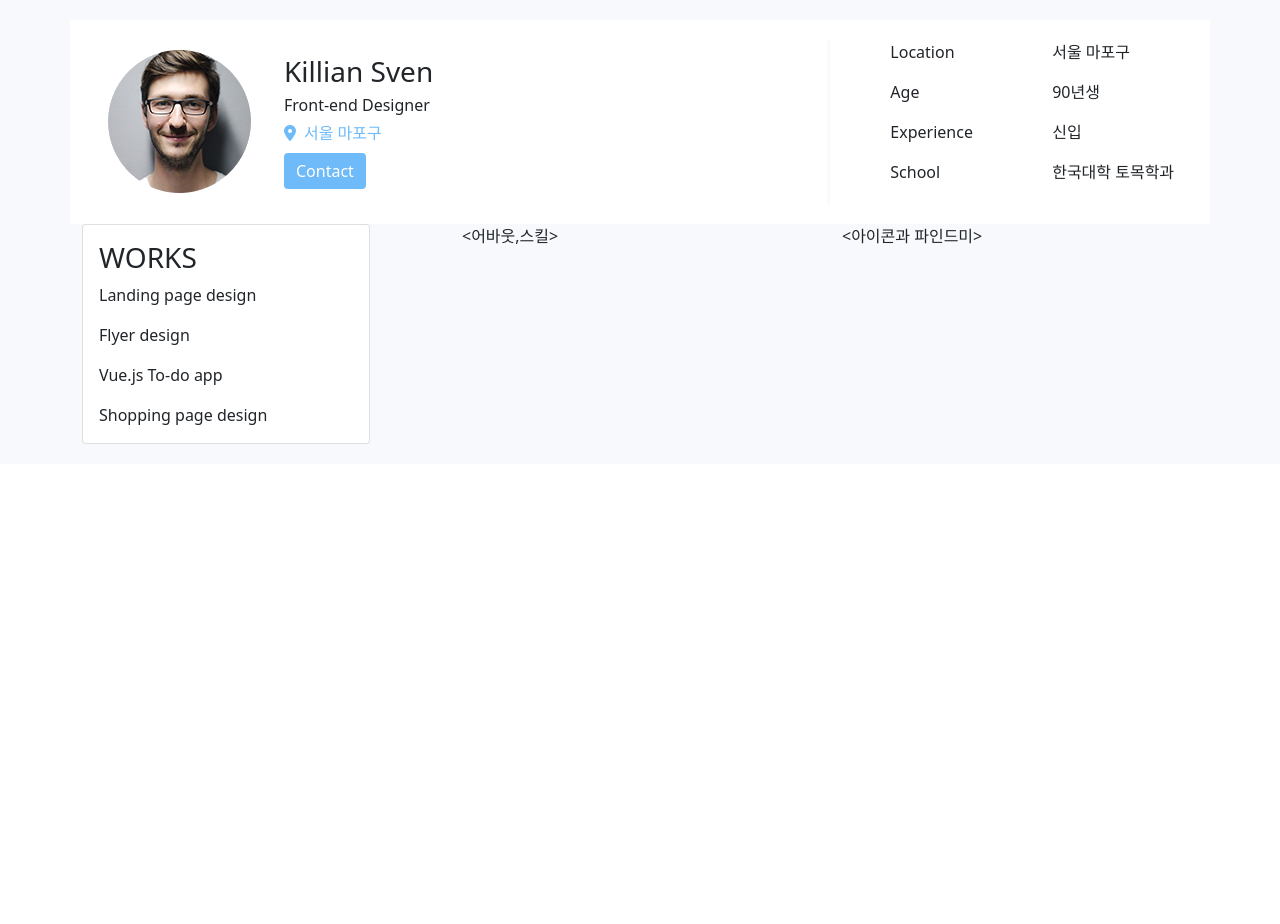
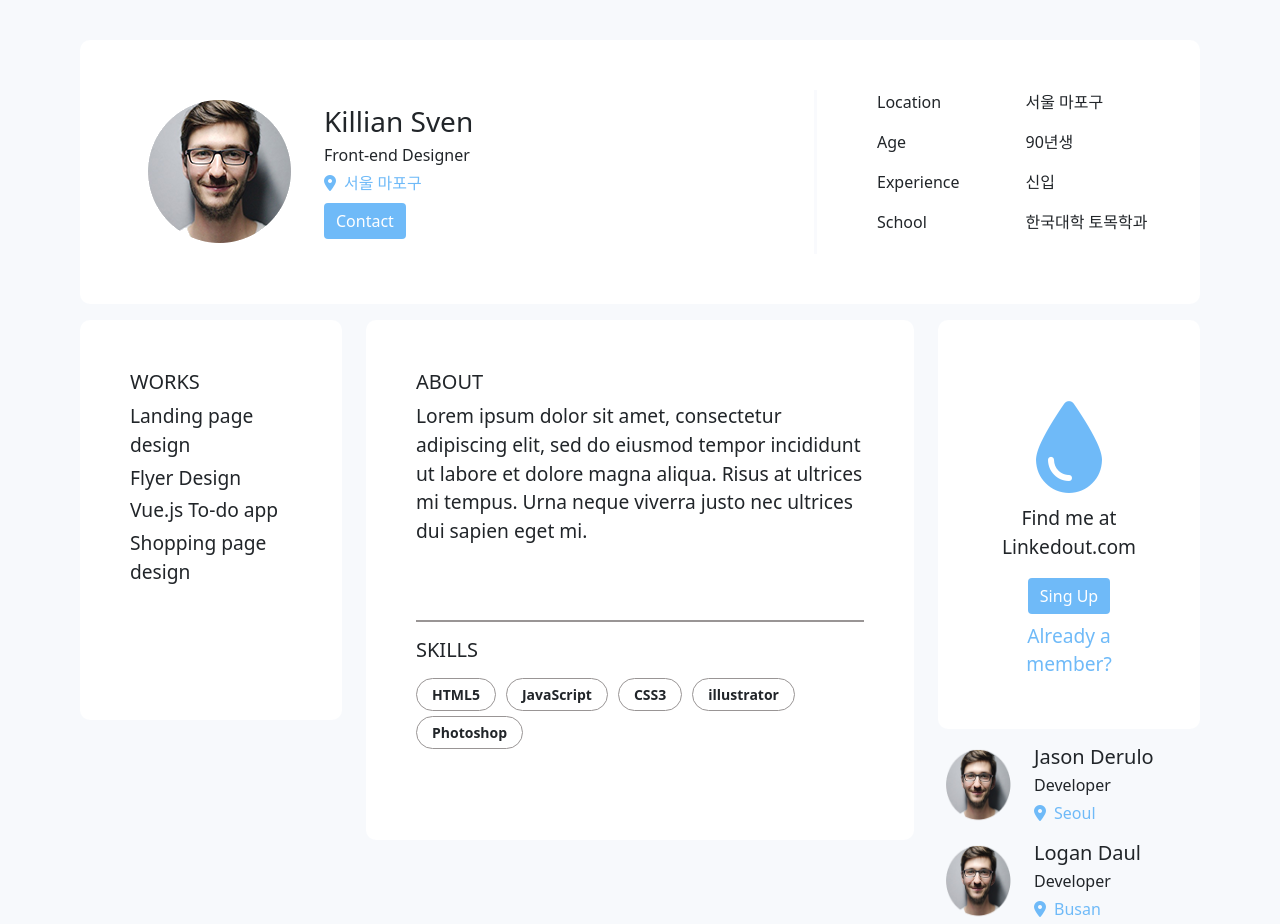
Before and after one commit to wschooo/html-pr, a plain HTML site: page profile.html in a window 1280 px wide. Before the commit the page ends 800 px from the top, so only its background shows below. Drawn offline with nearby package versions, Linux system fonts and the light colour scheme.

Commit message:
sns profile

```diff
--- a/css/profile.css
+++ b/css/profile.css
@@ -1,12 +1,13 @@
 .main-background {
-  padding: 20px;
+  padding: 40px 80px;
   background-color: #f7f9fc;
   width: 100%;
 }
 
 .white-background {
-  padding: 20px;
+  padding: 50px;
   background-color: white;
+  border-radius: 10px;
 }
 
 .main-btn {
@@ -18,3 +19,25 @@
 .profile-right {
   border-left: 3px solid #f7f9fcbb;
 }
+
+.skills-badge {
+  display: inline-block;
+  border: 1px solid rgb(153, 149, 149);
+  border-radius: 80px;
+  padding: 5px 15px;
+  margin-right: 5px;
+  margin-bottom: 5px;
+  font-size: 14px;
+  font-weight: 600;
+}
+
+.skills-box {
+  width: 100%;
+  border-top: 2px solid rgb(153, 149, 149);
+}
+
+.droplet {
+  color: #6fbaf8;
+  text-align: center;
+  margin-top: 30px;
+}
--- a/profile.html
+++ b/profile.html
@@ -16,7 +16,7 @@
   </head>
   <body>
     <div class="main-background">
-      <div class="container white-background">
+      <div class="white-background">
         <div class="row">
           <div class="col-md-8">
             <div class="d-flex align-items-center">
@@ -51,27 +51,83 @@
         </div>
       </div>
 
-      <div class="container">
-        <div class="row">
-          <div class="col">
-            <div class="card" style="width: 18rem">
-              <div class="card-body">
-                <h3>WORKS</h3>
-                <p class="card-text">Landing page design</p>
-                <p class="card-text">Flyer design</p>
-                <p class="card-text">Vue.js To-do app</p>
-                <p class="card-text">Shopping page design</p>
-              </div>
+      <div class="row">
+        <div class="col-md-3">
+          <div class="white-background mt-3">
+            <div class="works-box" style="height: 300px; font-size: 1.2em;">
+            <h5>WORKS</h5>
+            <p class="mb-1">Landing page design</p>
+            <p class="mb-1">Flyer Design</p>
+            <p class="mb-1">Vue.js To-do app</p>
+            <p class="mb-1">Shopping page design</p>
+          </div>
+        </div>
+        </div>
+
+        <div class="col-md-6">
+          <div class="white-background mt-3">
+            <div class="about-box" style="height: 250px; font-size: 1.2em;">
+            <h5>ABOUT</h5>
+            <p>
+              Lorem ipsum dolor sit amet, consectetur adipiscing elit, sed do
+              eiusmod tempor incididunt ut labore et dolore magna aliqua. Risus
+              at ultrices mi tempus. Urna neque viverra justo nec ultrices dui
+              sapien eget mi.
+            </p>
+          </div>
+
+            <div class="skills-box" style="height: 170px; font-size: 1.2em;">
+              <h5 class="mt-3 mb-3">SKILLS</h5>
+              <soan class="skills-badge">HTML5</soan>
+              <soan class="skills-badge">JavaScript</soan>
+              <soan class="skills-badge">CSS3</soan>
+              <soan class="skills-badge">illustrator</soan>
+              <soan class="skills-badge">Photoshop</soan>
+            </div>
+          </div>
+        </div>
+
+        <div class="col-md-3">
+          <div class="white-background mt-3" style="text-align: center; font-size: 1.2em;">
+            <i class="fa-solid fa-droplet fa-5x droplet"></i>
+            <p class="mt-2">Find me at Linkedout.com</p>
+            <button
+              type="button"
+              class="btn btn-primary main-btn mt-2 mb-2"
+              style="margin: 0px auto"
+            >
+              Sing Up
+            </button>
+            <a href="#" style="color: #6fbaf8; text-decoration: none"
+              >Already a member?</a
+            >
+          </div>
+
+          <div class="d-flex align-items-center mt-3">
+            <div class="flex-shrink-0">
+              <img src="img/profile-pic.png" style="width: 80px; height: 80px;" alt="...">
+            </div>
+            <div class="flex-grow-1 ms-3">
+              <h5 class="mb-1">Jason Derulo</h5>
+              <p class="mb-1">Developer</p>
+              <i class="fa-solid fa-location-dot" style="color: #6fbaf8"></i
+              ><span class="ms-2" style="color: #6fbaf8">Seoul</span>
             </div>
           </div>
 
-          <div class="col"><어바웃,스킬></div>
-
-          <div class="col"><아이콘과 파인드미></div>
-        </div>
+          <div class="d-flex align-items-center mt-3">
+            <div class="flex-shrink-0">
+              <img src="img/profile-pic.png" style="width: 80px; height: 80px;" alt="...">
+            </div>
+            <div class="flex-grow-1 ms-3">
+              <h5 class="mb-1">Logan Daul</h5>
+              <p class="mb-1">Developer</p>
+              <i class="fa-solid fa-location-dot" style="color: #6fbaf8"></i
+              ><span class="ms-2" style="color: #6fbaf8">Busan</span>
+            </div>
+          </div>
       </div>
     </div>
-
     <script
       src="https://cdn.jsdelivr.net/npm/bootstrap@5.1.3/dist/js/bootstrap.bundle.min.js"
       integrity="sha384-ka7Sk0Gln4gmtz2MlQnikT1wXgYsOg+OMhuP+IlRH9sENBO0LRn5q+8nbTov4+1p"
```
